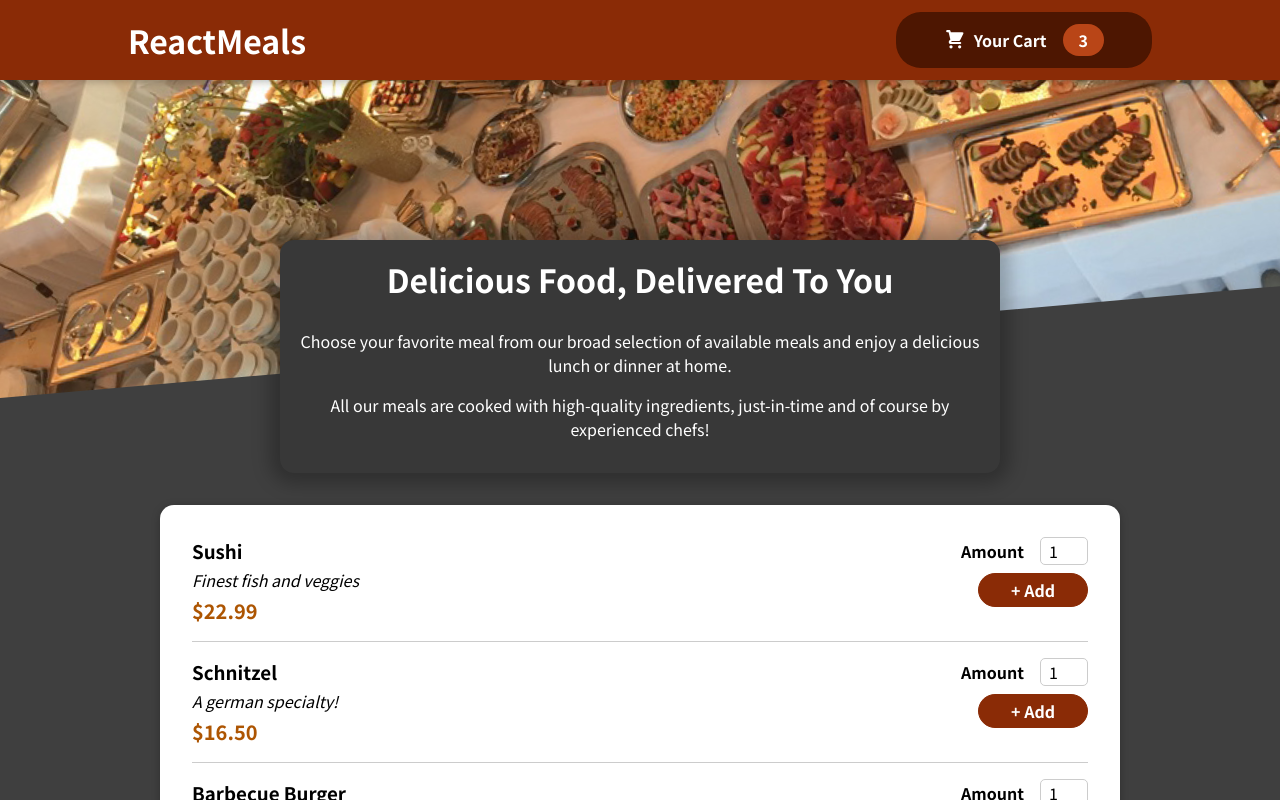
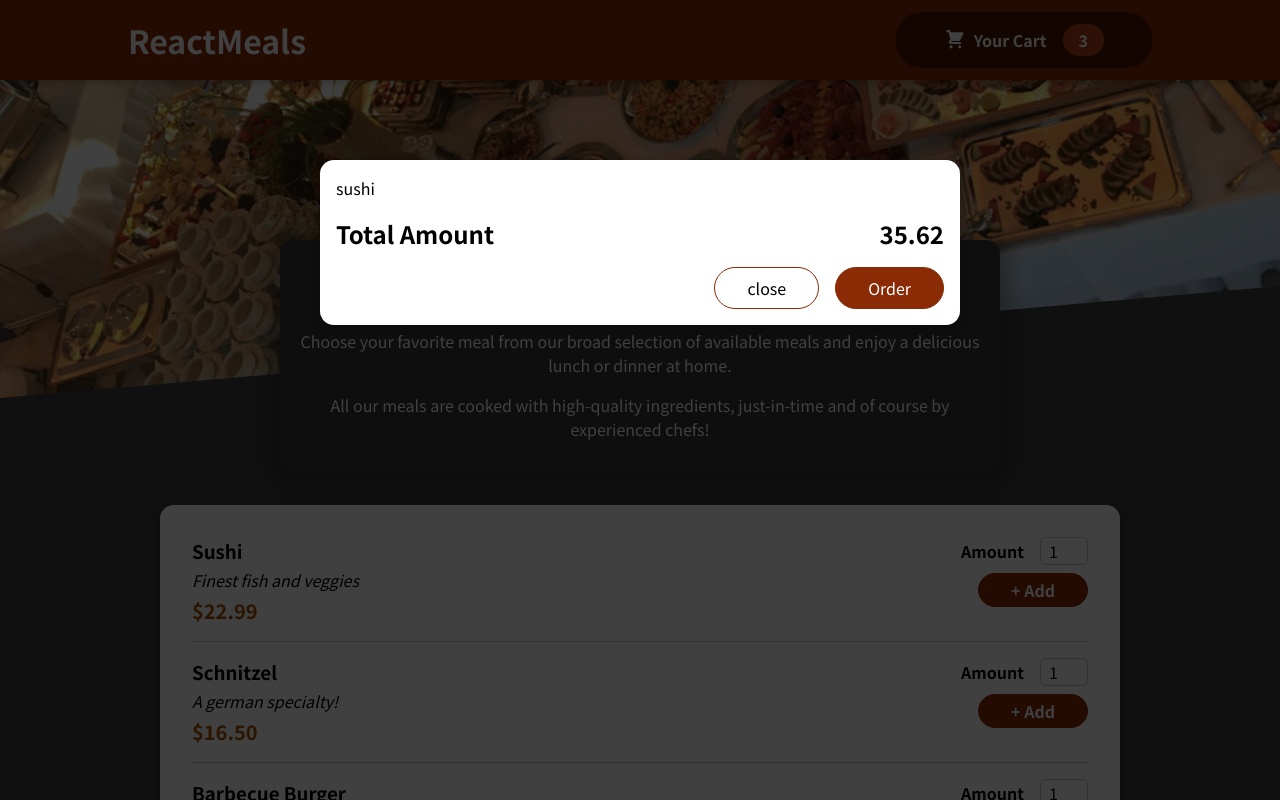
Before and after one commit to akshpnwr/food-order-react, a JavaScript app: page / in a window 1280 px wide. Shown: the top 800 px of the page. Built offline with nearby package versions, Linux system fonts and the light colour scheme.

Commit message:
Adding a Modal via portals

```diff
--- a/public/index.html
+++ b/public/index.html
@@ -28,6 +28,9 @@
   </head>
   <body>
     <noscript>You need to enable JavaScript to run this app.</noscript>
+
+    <div id="overlays"></div>
+
     <div id="root"></div>
     <!--
       This HTML file is a template.
--- a/src/App.js
+++ b/src/App.js
@@ -1,9 +1,11 @@
+import Cart from './components/Cart/Cart';
 import Header from './components/Layout/Header';
 import Meals from './components/Meals/Meals';
 
 function App() {
   return (
     <>
+      <Cart />
       <Header />
       <main>
         <Meals />
--- /dev/null
+++ b/src/components/Cart/Cart.js
@@ -0,0 +1,28 @@
+import Modal from '../UI/Modal';
+import classes from './Cart.module.css';
+
+const Cart = (props) => {
+  const cartItems = (
+    <ul className={classes['cart-items']}>
+      {[{ id: 'c1', name: 'sushi', amount: 2, price: 12.99 }].map((item) => (
+        <li key={item.id}>{item.name}</li>
+      ))}
+    </ul>
+  );
+
+  return (
+    <Modal>
+      {cartItems}
+      <div className={classes.total}>
+        <span>Total Amount</span>
+        <span>35.62</span>
+      </div>
+      <div className={classes.actions}>
+        <button className={classes['button-alt']}>close</button>
+        <button className={classes.button}>Order</button>
+      </div>
+    </Modal>
+  );
+};
+
+export default Cart;
--- /dev/null
+++ b/src/components/Cart/Cart.module.css
@@ -0,0 +1,46 @@
+.cart-items {
+  list-style: none;
+  margin: 0;
+  padding: 0;
+  max-height: 20rem;
+  overflow: auto;
+}
+
+.total {
+  display: flex;
+  justify-content: space-between;
+  align-items: center;
+  font-weight: bold;
+  font-size: 1.5rem;
+  margin: 1rem 0;
+}
+
+.actions {
+  text-align: right;
+}
+
+.actions button {
+  font: inherit;
+  cursor: pointer;
+  background-color: transparent;
+  border: 1px solid #8a2b06;
+  padding: 0.5rem 2rem;
+  border-radius: 25px;
+  margin-left: 1rem;
+}
+
+.actions button:hover,
+.actions button:active {
+  background-color: #5a1a01;
+  border-color: #5a1a01;
+  color: white;
+}
+
+.actions .button--alt {
+  color: #8a2b06;
+}
+
+.actions .button {
+  background-color: #8a2b06;
+  color: white;
+}
--- a/src/components/Meals/AvailableMeals.js
+++ b/src/components/Meals/AvailableMeals.js
@@ -31,14 +31,7 @@ const DUMMY_MEALS = [
 
 const AvailableMeals = () => {
   const mealsList = DUMMY_MEALS.map((meal) => {
-    return (
-      <MealItem
-        key={meal.id}
-        name={meal.name}
-        price={meal.price}
-        description={meal.description}
-      />
-    );
+    return <MealItem key={meal.id} {...meal} />;
   });
 
   return (
--- a/src/components/Meals/MealItem/MealItem.js
+++ b/src/components/Meals/MealItem/MealItem.js
@@ -12,7 +12,7 @@ const MealItem = (props) => {
         <div className={classes.price}>{price}</div>
       </div>
       <div>
-        <MealItemForm />
+        <MealItemForm id={props.id} />
       </div>
     </li>
   );
--- a/src/components/Meals/MealItem/MealItemForm.js
+++ b/src/components/Meals/MealItem/MealItemForm.js
@@ -7,7 +7,7 @@ const MealItemForm = (props) => {
       <Input
         label="Amount"
         input={{
-          id: 'amount',
+          id: 'amount_' + props.id,
           type: 'number',
           min: '1',
           max: '5',
--- a/src/components/UI/Input.js
+++ b/src/components/UI/Input.js
@@ -2,7 +2,15 @@ import classes from './Input.module.css';
 const Input = (props) => {
   return (
     <div className={classes.input}>
-      <label htmlFor={props.input.id}>{props.label}</label>
+      <label
+        htmlFor={props.input.id}
+        onClick={(e) => {
+          console.log(e.target);
+          console.log('Run');
+        }}
+      >
+        {props.label}
+      </label>
       <input {...props.input} />
     </div>
   );
--- /dev/null
+++ b/src/components/UI/Modal.js
@@ -0,0 +1,26 @@
+import classes from './Modal.module.css';
+import ReactDOM from 'react-dom';
+
+const Backdrop = (props) => <div className={classes.backdrop}></div>;
+
+const ModalOverlay = (props) => (
+  <div className={classes.modal}>
+    <div className={classes.content}>{props.children}</div>
+  </div>
+);
+
+const portalElement = document.getElementById('overlays');
+
+const Modal = (props) => {
+  return (
+    <>
+      {ReactDOM.createPortal(<Backdrop />, portalElement)}
+      {ReactDOM.createPortal(
+        <ModalOverlay>{props.children}</ModalOverlay>,
+        portalElement
+      )}
+    </>
+  );
+};
+
+export default Modal;
--- /dev/null
+++ b/src/components/UI/Modal.module.css
@@ -0,0 +1,40 @@
+.backdrop {
+  position: fixed;
+  top: 0;
+  left: 0;
+  width: 100%;
+  height: 100vh;
+  z-index: 20;
+  background-color: rgba(0, 0, 0, 0.75);
+}
+
+.modal {
+  position: fixed;
+  top: 20vh;
+  left: 5%;
+  width: 90%;
+  background-color: white;
+  padding: 1rem;
+  border-radius: 14px;
+  box-shadow: 0 2px 8px rgba(0, 0, 0, 0.25);
+  z-index: 30;
+  animation: slide-down 300ms ease-out forwards;
+}
+
+@media (min-width: 768px) {
+  .modal {
+    width: 40rem;
+    left: calc(50% - 20rem);
+  }
+}
+
+@keyframes slide-down {
+  from {
+    opacity: 0;
+    transform: translateY(-3rem);
+  }
+  to {
+    opacity: 1;
+    transform: translateY(0);
+  }
+}
```
Also changed, not shown: 1 other file (tests, documents, lock files or other folders).
